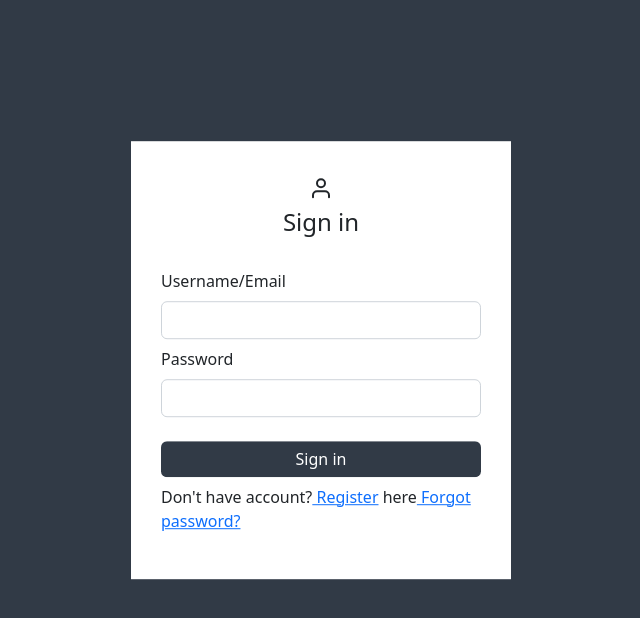
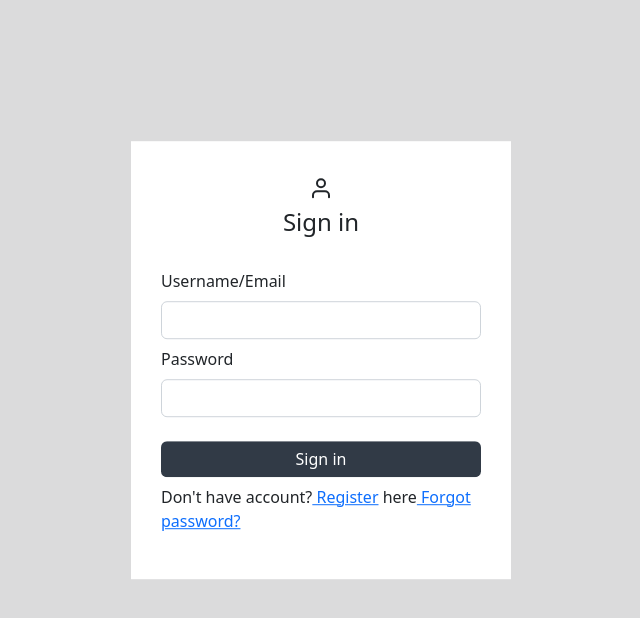
Before and after one commit to nazmulhasanDEV/inventory-management, a React (Create React App) app: page /login in a window 1280 px wide. Shown: the top 618 px of the page, without its empty margins (319-959 px from the left). Built offline with nearby package versions, Linux system fonts and the light colour scheme.

Commit message:
changed login page background color

```diff
--- a/src/assets/css/login/login.css
+++ b/src/assets/css/login/login.css
@@ -4,7 +4,8 @@
   height: 100%;
   left: 0 !important;
   right: 0 !important;
-  background-color: #313a46;
+  /* background-color: #313a46; */
+  background-color: rgba(0, 0, 0, 0.1);
   overflow: hidden !important;
 }
 
--- a/src/assets/css/main.css
+++ b/src/assets/css/main.css
@@ -8,6 +8,7 @@
 
 body {
   background-color: rgba(49, 58, 70, 0.05);
+  /* background-color: #198754; */
   overflow-x: hidden;
   overflow-y: scroll;
 }
```
